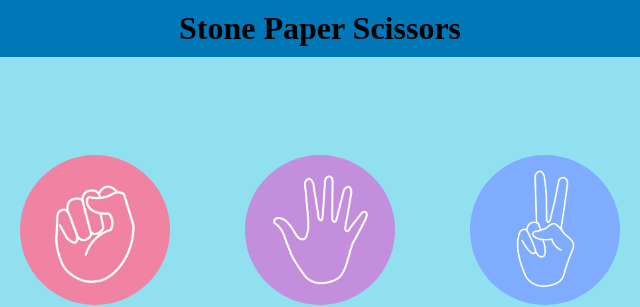
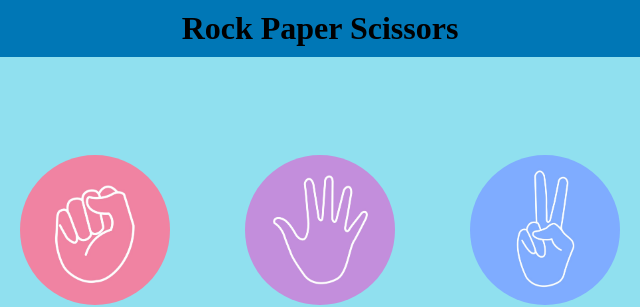
Before and after one commit to Qais308/Stone-Paper-Scissor-Game, a plain HTML site: page index.html in a window 1280 px wide. Shown: the top 307 px of the page, 320-960 px from the left. Drawn offline with Linux system fonts and the light colour scheme.

Commit message:
some name changes

```diff
--- a/index.html
+++ b/index.html
@@ -8,7 +8,7 @@
     <link rel="stylesheet" href="style.css">
 </head>
 <body>
-    <h1>Stone Paper Scissors</h1>
+    <h1>Rock Paper Scissors</h1>
     <div class="choices">
         <div class="choice" id="rock">
             <img src="rock.jpg">
```
